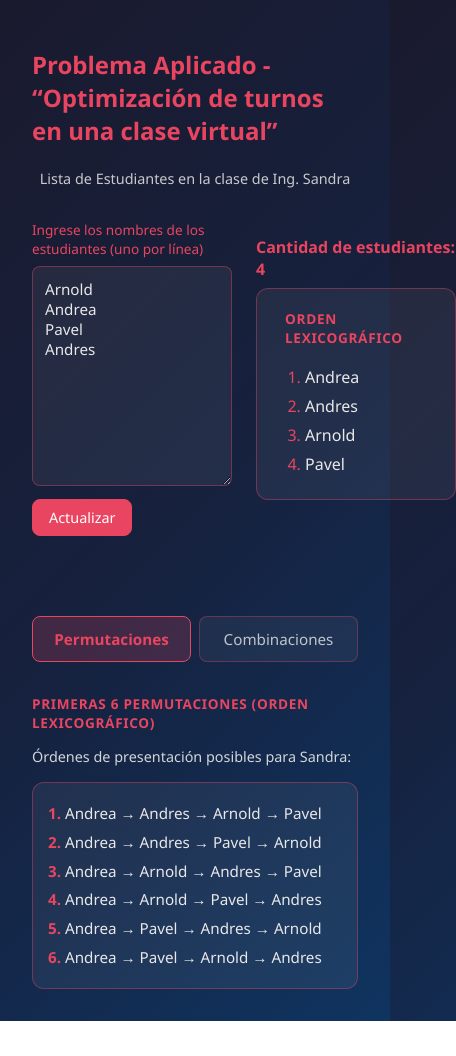
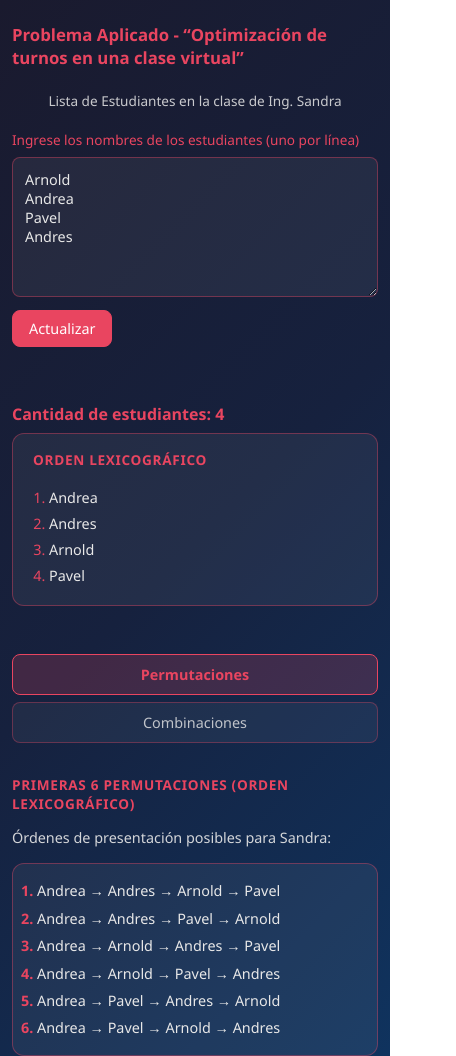
Before and after one commit to suate416/Actividad-1_Grupo4, a plain HTML site: page index.html in a window 390 px wide. Shown: the top 1056 px of the page, 456 px wide, since content can reach past the window. Before the commit the page ends 1021 px from the top, so only its background shows below. Drawn offline with Linux system fonts and the light colour scheme.

Commit message:
Actualizaciones

```diff
--- a/index.html
+++ b/index.html
@@ -14,6 +14,7 @@
       min-height: 100vh;
       margin: 0;
       padding: 2rem;
+      padding-bottom: 4rem;
       color: #e8e8e8;
       display: flex;
       flex-direction: column;
@@ -219,6 +220,44 @@
       color: #e94560;
       font-weight: 600;
     }
+
+    /* Responsive */
+    @media (max-width: 900px) {
+      body { padding: 1.25rem; padding-bottom: 3rem; }
+      .fila-entrada-orden {
+        flex-direction: column;
+        align-items: stretch;
+        max-width: 100%;
+      }
+      .fila-entrada-orden .entrada-n,
+      .fila-entrada-orden .columna-ordenada {
+        min-width: 0;
+        max-width: none;
+      }
+      .tabs-contenedor { max-width: 100%; }
+    }
+
+    @media (max-width: 600px) {
+      body { padding: 1rem; padding-bottom: 2.5rem; }
+      h1 { font-size: 1.2rem; }
+      .subtitulo { font-size: 0.85rem; margin-bottom: 1.25rem; }
+      .contenedor-listas { gap: 1rem; flex-direction: column; }
+      .lista-caja { min-width: 0; padding: 1rem 1.25rem; }
+      .fila-entrada-orden { gap: 1rem; margin-bottom: 1rem; }
+      .entrada-n textarea { min-height: 160px; font-size: 0.9rem; }
+      .tabs-nav { flex-direction: column; gap: 0.4rem; }
+      .tab-btn { padding: 0.65rem 1rem; font-size: 0.9rem; }
+      .lista-permutaciones,
+      .lista-combinaciones { padding: 0.85rem 1rem 0.85rem 1.5rem; }
+      .lista-caja ol, .lista-caja ul { padding-left: 1rem; }
+    }
+
+    @media (max-width: 400px) {
+      body { padding: 0.75rem; padding-bottom: 2rem; }
+      h1 { font-size: 1.05rem; }
+      .entrada-n textarea { min-height: 140px; }
+      .lista-caja li, .lista-permutaciones li, .lista-combinaciones li { font-size: 0.9rem; }
+    }
   </style>
 </head>
 <body>
```
